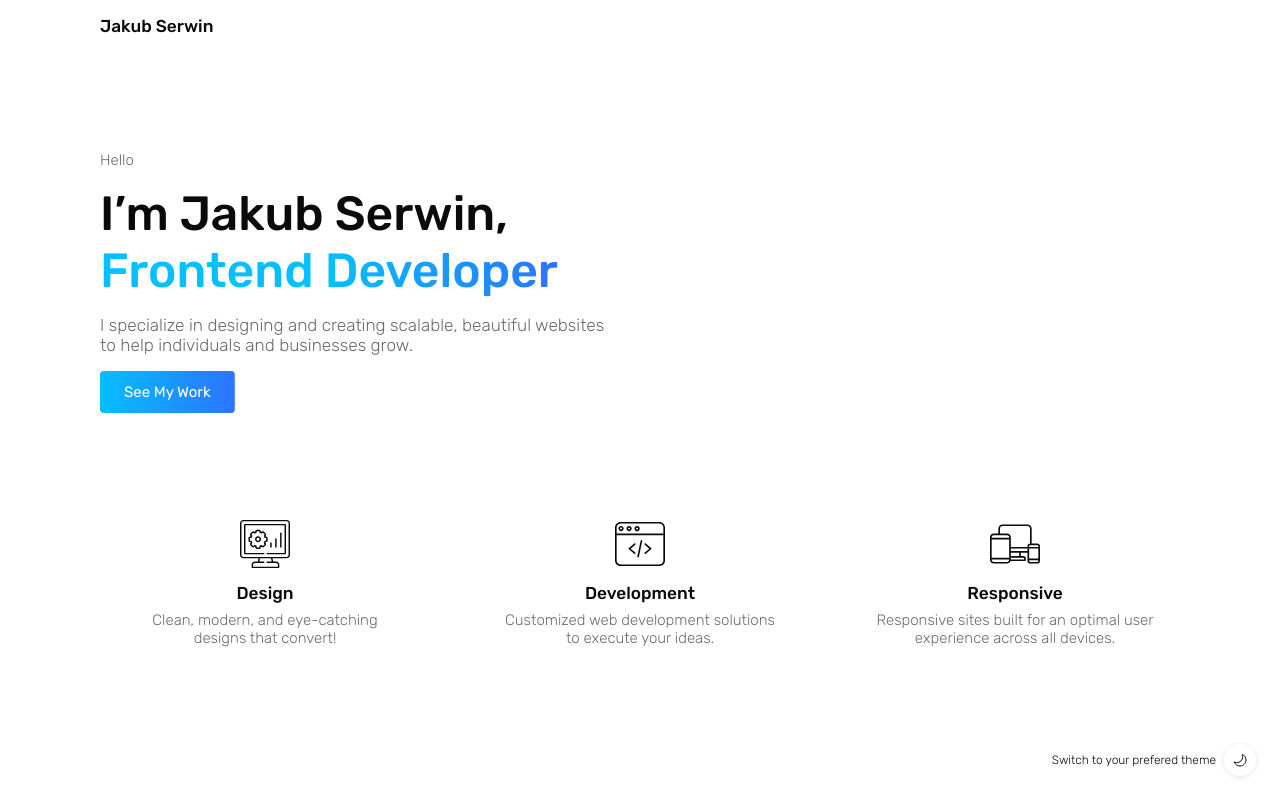
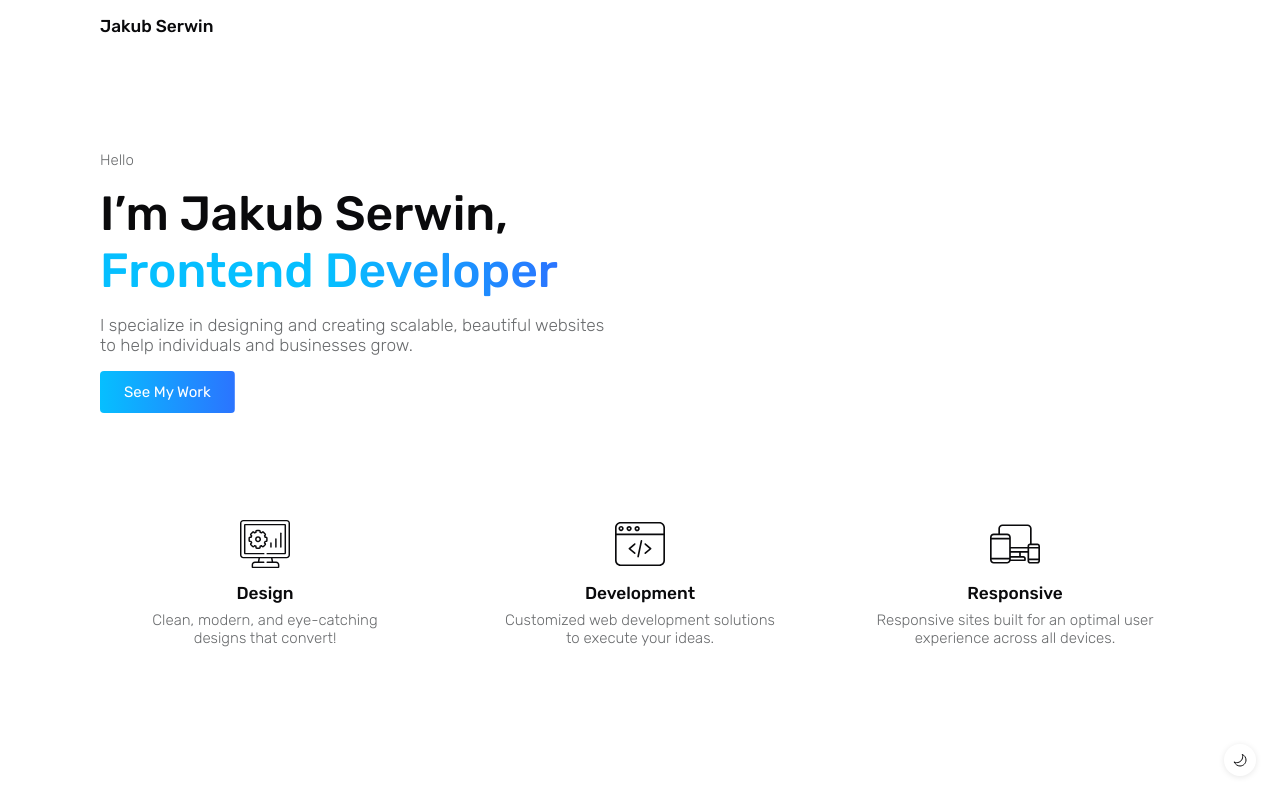
Before and after one commit to jakubserwin/portfolio, a Vue app: page / in a window 1280 px wide. Shown: the top 786 px of the page. Built offline with nearby package versions, Linux system fonts and the light colour scheme.

Commit message:
theme switch pulse animation

```diff
--- a/src/components/UI/ThemeSwitch/ThemeSwitch.scss
+++ b/src/components/UI/ThemeSwitch/ThemeSwitch.scss
@@ -8,17 +8,28 @@
   height: 3.2rem;
   background: $white;
   border-radius: 50%;
-  box-shadow: 0 1px 6px rgb(0 0 0 / 10%);
   display: grid;
   place-content: center;
   cursor: pointer;
+  animation: pulse 2s infinite ease-in forwards;
 
-  &__tip {
-    position: absolute;
-    right: 100%;
-    top: 50%;
-    transform: translate(-$base-gap-size, -50%);
-    white-space: nowrap;
+  @include respond(tab-small) {
+    animation: none;
+    box-shadow: 0 1px 6px rgb(0 0 0 / 15%);
+  }
+}
 
-    @include font-styling(var(--caption)); }
+
+@keyframes pulse {
+  0% {
+    box-shadow: 0 1px 6px rgb(0 0 0 / 10%);
+  }
+
+  50% {
+    box-shadow: 0 1px 6px rgb(0 0 0 / 30%);
+  }
+
+  100% {
+    box-shadow: 0 1px 6px rgb(0 0 0 / 10%);
+  }
 }
--- a/src/components/UI/ThemeSwitch/ThemeSwitch.vue
+++ b/src/components/UI/ThemeSwitch/ThemeSwitch.vue
@@ -14,9 +14,6 @@ const toggleDark = useToggle(isDark)
   >
     <Moon v-if="!isDark" />
     <Sun v-else />
-    <div class="theme-switch__tip">
-      Switch to your prefered theme
-    </div>
   </div>
 </template>
 
```
